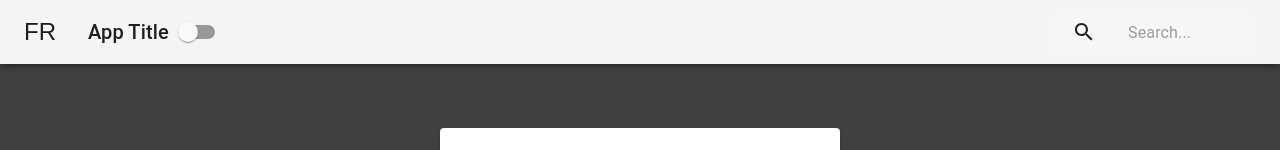
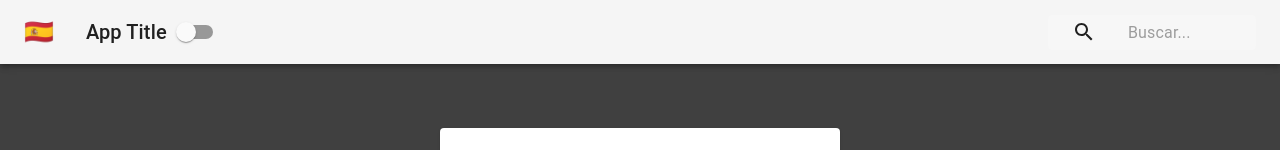
Before and after one commit to alan-xavier-16/An-Intro-to-Context-API-in-React, a React (Create React App) app: page / in a window 1280 px wide. Shown: the top 150 px of the page. Built offline with nearby package versions, Linux system fonts and the light colour scheme.

Commit message:
Consuming 2 Context with Higher Order Components

```diff
--- a/src/Navbar.js
+++ b/src/Navbar.js
@@ -9,18 +9,36 @@
 import { withStyles } from "@material-ui/core/styles";
 import styles from "./styles/NavbarStyles";
 import { ThemeContext } from "./contexts/ThemeContext";
+import { withLanguageContext } from "./contexts/LanguageContext";
+
+const content = {
+  english: {
+    search: "Search",
+    flag: "🇬🇧"
+  },
+  french: {
+    search: "Chercher",
+    flag: "🇫🇷"
+  },
+  spanish: {
+    search: "Buscar",
+    flag: "🇪🇸"
+  }
+};
 
 class Navbar extends Component {
   static contextType = ThemeContext;
   render() {
     const { isDarkMode, toggleTheme } = this.context;
     const { classes } = this.props;
+    const { language } = this.props.languageContext;
+    const { search, flag } = content[language];
     return (
       <div className={classes.root}>
         <AppBar position="static" color={isDarkMode ? "default" : "primary"}>
           <Toolbar>
             <IconButton className={classes.menuButton} color="inherit">
-              <span>FR</span>
+              <span>{flag}</span>
             </IconButton>
             <Typography className={classes.title} variant="h6" color="inherit">
               App Title
@@ -32,7 +50,7 @@
                 <SearchIcon />
               </div>
               <InputBase
-                placeholder="Search..."
+                placeholder={`${search}...`}
                 classes={{ root: classes.inputRoot, input: classes.inputInput }}
               />
             </div>
@@ -43,4 +61,4 @@
   }
 }
 
-export default withStyles(styles)(Navbar);
+export default withLanguageContext(withStyles(styles)(Navbar));
--- a/src/contexts/LanguageContext.js
+++ b/src/contexts/LanguageContext.js
@@ -21,3 +21,9 @@
     );
   }
 }
+
+export const withLanguageContext = Component => props => (
+  <LanguageContext.Consumer>
+    {value => <Component languageContext={value} {...props} />}
+  </LanguageContext.Consumer>
+);
```
